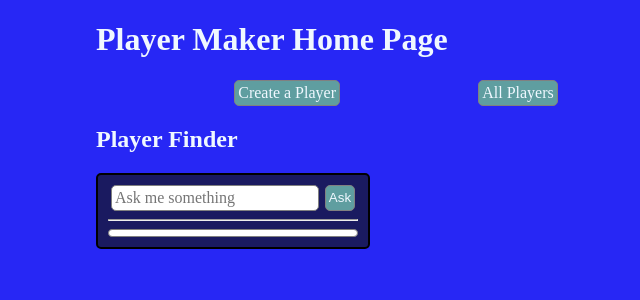
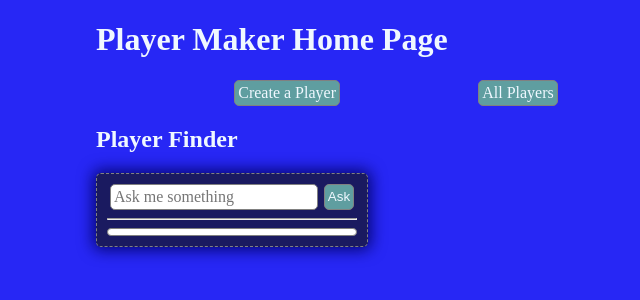
Before and after one commit to Wbradmeyer/chat_bot, a Flask app: page / in a window 1280 px wide. Shown: the top 300 px of the page, without its empty margins (244-884 px from the left). Run offline with Flask 3, Linux system fonts and the light colour scheme.

Commit message:
chatbot border dashed

```diff
--- a/flask_app/static/css/style.css
+++ b/flask_app/static/css/style.css
@@ -62,7 +62,8 @@ a, button {
 .chatbot {
     max-width: 250px;
     background-color:rgb(26, 26, 96);
-    border: 2px solid black;
+    border: 1px dashed gray;
+    box-shadow: 0px 0px 15px 3px rgb(6, 6, 113);
     border-radius: 5px;
     text-align: center;
     padding: 10px;
```
